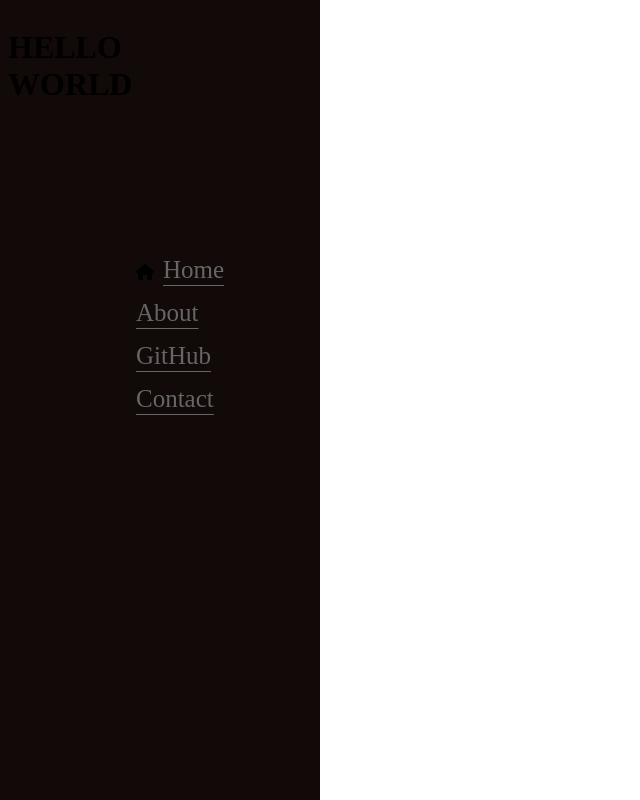
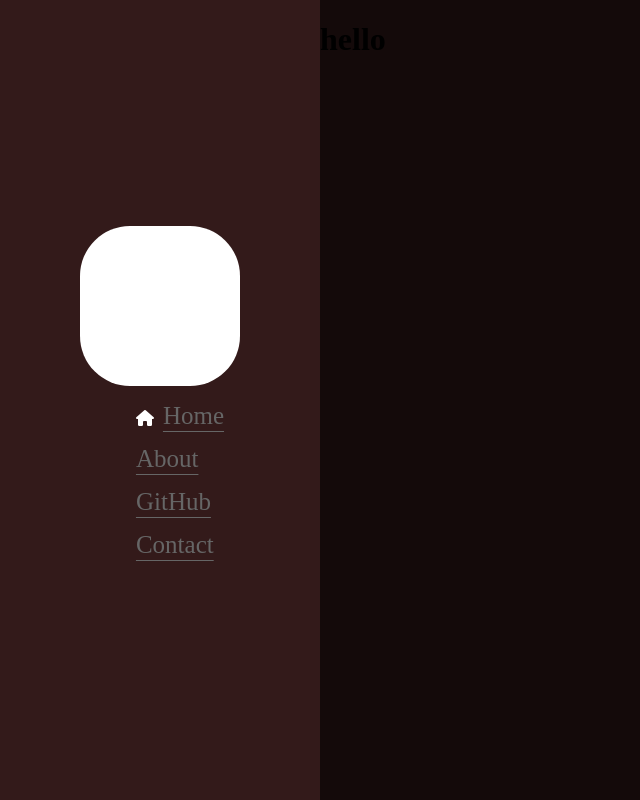
Before and after one commit to youssefgharbi1/portfolio, a plain HTML site: page portfolio/index.html in a window 1280 px wide. Shown: the whole page, without its empty margins (0-640 px from the left). Drawn offline with Linux system fonts and the light colour scheme.

Commit message:
fixed general layout

```diff
--- a/portfolio/index.html
+++ b/portfolio/index.html
@@ -10,7 +10,7 @@
 <body>
 
     <div class="side_section">
-        <div>
+        <div class="img-container">
             <!-- logo image -->
 
         </div>
@@ -31,14 +31,18 @@
             </ul>
         </nav>
     </div>
+    <div class="main-section">
         <header>
-        <h1>HELLO WORLD</h1>
+            <h1>hello</h1>
         </header>
         <main>
+            <div class="container">
 
+            </div>
         </main>
         <footer>
 
         </footer>
+    </div>
 </body>
 </html>
--- a/portfolio/style.css
+++ b/portfolio/style.css
@@ -1,17 +1,15 @@
 
-.side_section{
-    width: 25%;
-    height: 100%;
-    background-color: rgb(18, 9, 9);
-    position: absolute;
-    top: 0;
-    left: 0;
+.side_section {
+    width: 25%; /* Sets the width of the sidebar */
+    background-color: hsl(0, 33%, 15%); /* Gives the section a distinct background */
+    display: flex; /* Allows its content to align */
+    flex-direction: column; /* Stacks content vertically */
+    align-items: center; /* Centers content horizontally */
+    justify-content: center; /* Centers content vertically */
+    color: white; /* Ensures text is readable */
 }
-.navigation{
-    position: absolute;
-    top: 30%;
-    left: 30%;
-}
+
+
 nav ul li{
     list-style-type: none;
     margin-bottom: 15px;
@@ -32,6 +30,12 @@ nav ul a:hover{
 .navigation li i {
     margin-right: 5px;
 }
+.img-container{
+    width: 50%;
+    height: 20%;
+    background-color: white;
+    border-radius: 50px;
+}
 
 @keyframes scale-menu{
     0%{
@@ -45,11 +49,19 @@ nav ul a:hover{
     }
 }
 
+body {
+    display: flex;
+    margin: 0;
+    height: 100vh; /* Makes the body take up the entire viewport height */
+}
 
-header{
-    position: absolute;
-    background-color: greenyellow;
+.main-section {
+    flex: 1;
+    background-color: hsl(0, 33%, 6%); /* Gives it a distinct background */
 }
-header h1{
-    position: absolute;
+
+main div{
+    width: 80%;
+    height: 80%;
+    background-color: rgb(189, 198, 55);
 }
```
Lines whose indentation alone changed are shown as unchanged.
